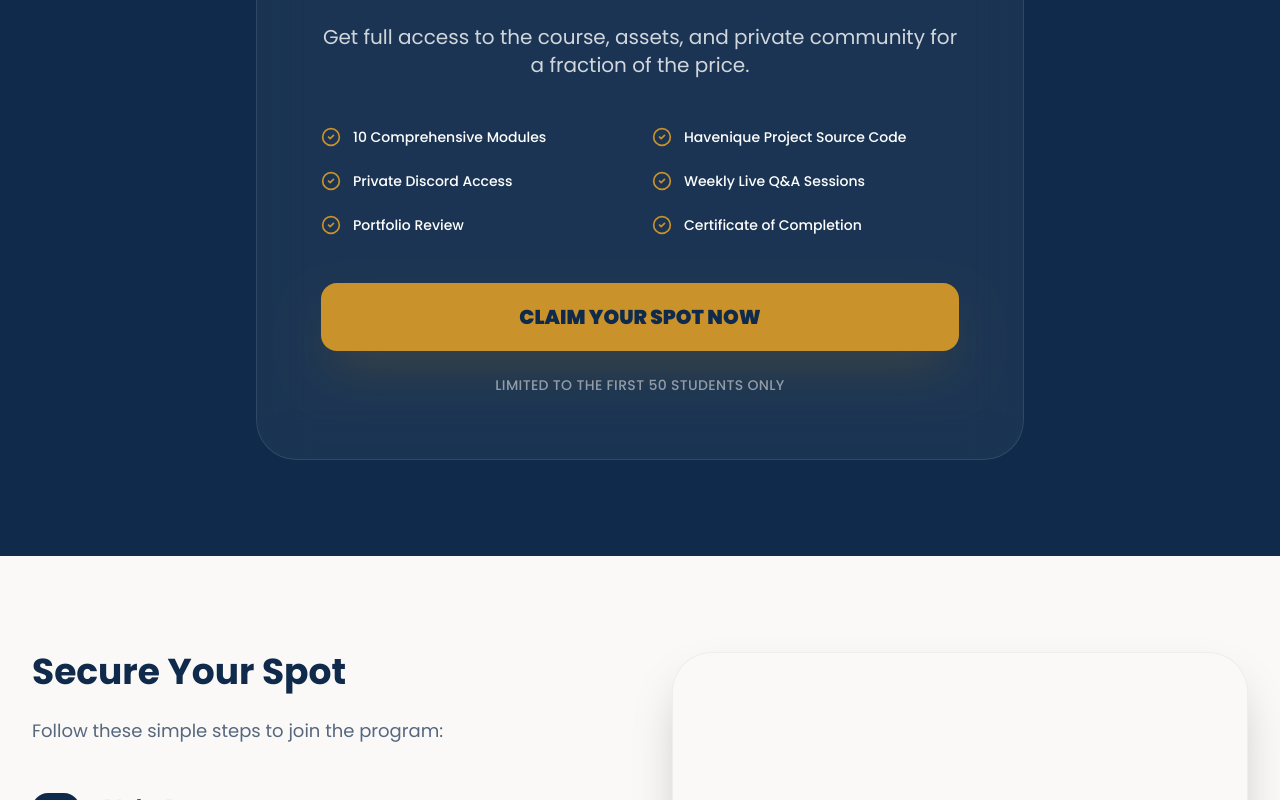
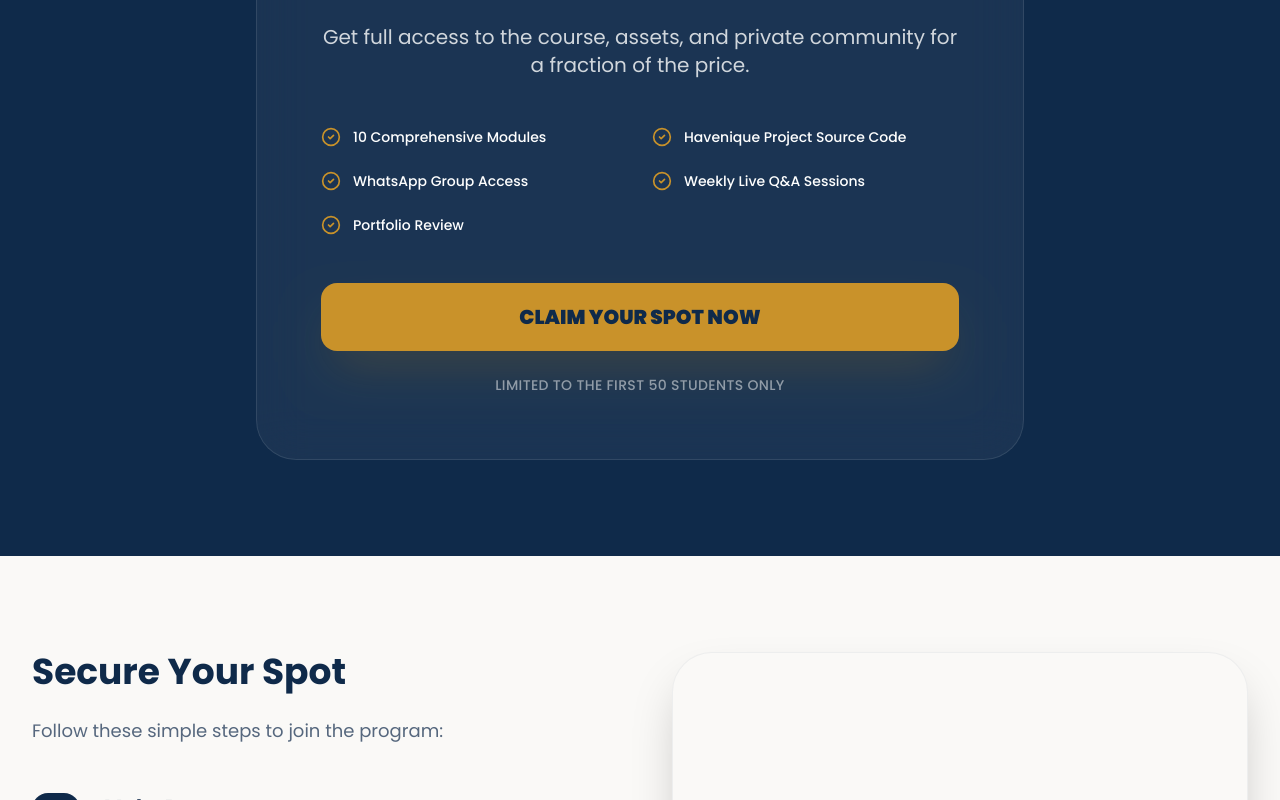
Before and after one commit to Netbizowerri/CourseLandingPage, a React (Vite) app: page / in a window 1280 px wide. Shown: the part 3120-3920 px from the top of the page. Built offline with nearby package versions, Linux system fonts and the light colour scheme.

Commit message:
Update course features: replace Discord with WhatsApp, remove Certificate

```diff
--- a/src/components/LandingPage.tsx
+++ b/src/components/LandingPage.tsx
@@ -306,10 +306,9 @@ export default function LandingPage() {
               {[
                 "10 Comprehensive Modules",
                 "Havenique Project Source Code",
-                "Private Discord Access",
+                "WhatsApp Group Access",
                 "Weekly Live Q&A Sessions",
-                "Portfolio Review",
-                "Certificate of Completion"
+                "Portfolio Review"
               ].map((item, i) => (
                 <div key={i} className="flex items-center gap-3">
                   <CheckCircle2 className="text-[#C9922A] w-5 h-5 flex-shrink-0" />
```
Also changed, not shown: 1 other file (tests, documents, lock files or other folders).
